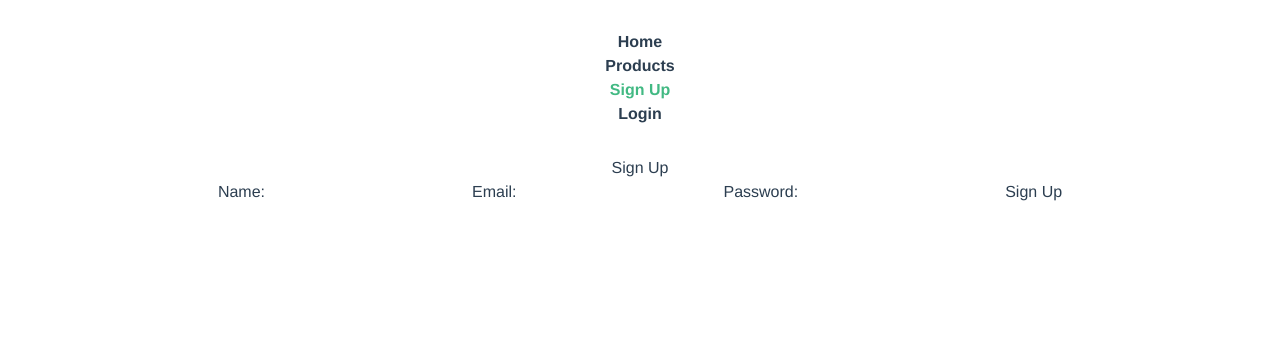
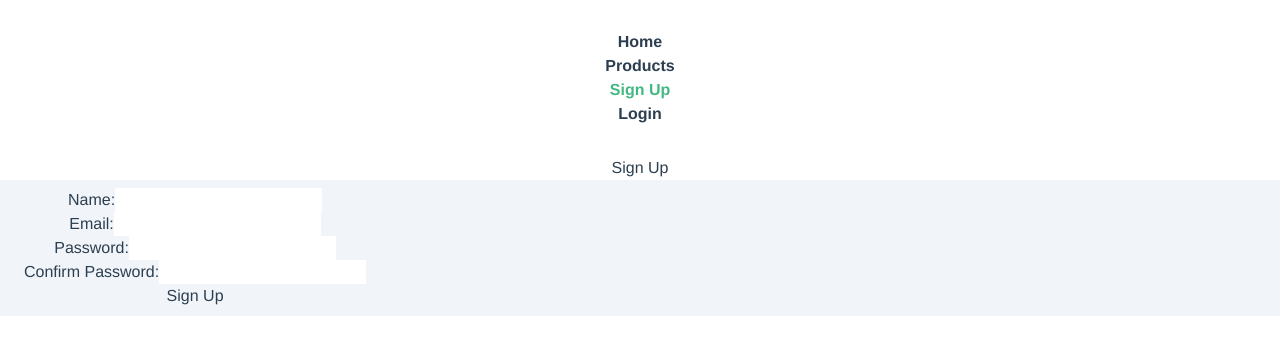
Before and after one commit to Philip-Nwabuwa/Fake-Authentication, a Vue app: page /signup in a window 1280 px wide. Shown: the top 354 px of the page. Built offline with nearby package versions, Linux system fonts and the light colour scheme.

Commit message:
added confim password

```diff
--- a/src/views/Signup.vue
+++ b/src/views/Signup.vue
@@ -3,15 +3,36 @@
 <template>
   <div>
     <h1>Sign Up</h1>
-    <form @submit.prevent="signup">
+    <div class="flex bg-slate-100 py-2 px-6">
+      <form
+        @submit.prevent="signup"
+        class="flex-col items-center justify-center"
+      >
+        <div>
           <label for="name">Name:</label>
           <input type="text" id="name" v-model="name" required />
+        </div>
+        <div>
           <label for="email">Email:</label>
           <input type="email" id="email" v-model="email" required />
+        </div>
+        <div>
           <label for="password">Password:</label>
           <input type="password" id="password" v-model="password" required />
+        </div>
+        <div>
+          <label for="confirm-password">Confirm Password:</label>
+          <input
+            type="password"
+            id="confirm-password"
+            v-model="confirmPassword"
+            required
+          />
+        </div>
+
         <button type="submit">Sign Up</button>
       </form>
+    </div>
   </div>
 </template>
 
@@ -24,6 +45,7 @@ export default {
       name: "",
       email: "",
       password: "",
+      confirmPassword: "",
     };
   },
   methods: {
@@ -37,5 +59,10 @@ export default {
       this.$router.push("/products");
     },
   },
+  computed: {
+    isValid() {
+      return this.password === this.confirmPassword;
+    },
+  },
 };
 </script>
```
Lines whose indentation alone changed are shown as unchanged.
